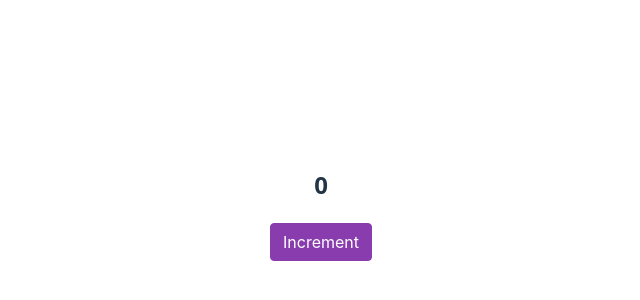
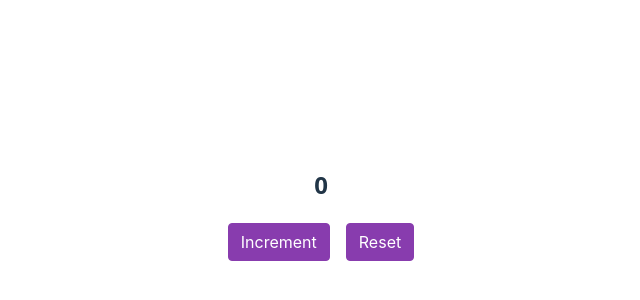
Before and after one commit to amitpatil321/demo_app, a React (Vite) app: page / in a window 1280 px wide. Shown: the part 196-496 px from the top of the page, without its empty margins (319-959 px from the left). Built offline with nearby package versions, Linux system fonts and the light colour scheme.

Commit message:
feat:add reset button

```diff
--- a/src/App.css
+++ b/src/App.css
@@ -12,3 +12,15 @@
 .read-the-docs {
   color: #888;
 }
+
+.counter-container {
+  width: 400px;
+  text-align: center;
+}
+
+.buttons {
+  display: flex;
+  gap: 1rem;
+  align-items: center;
+  justify-content: center;
+}
--- a/src/App.jsx
+++ b/src/App.jsx
@@ -6,12 +6,15 @@ import "./App.css";
 function App() {
   const [count, setCount] = useState(0);
   return (
-    <div>
+    <div className="counter-container">
       <h2>{count}</h2>
-      <Button
-        label="Increment"
-        onClick={() => setCount((count) => count + 1)}
-      />
+      <div className="buttons">
+        <Button
+          label="Increment"
+          onClick={() => setCount((count) => count + 1)}
+        />
+        <Button label="Reset" onClick={() => setCount(0)} />
+      </div>
     </div>
   );
 }
```
